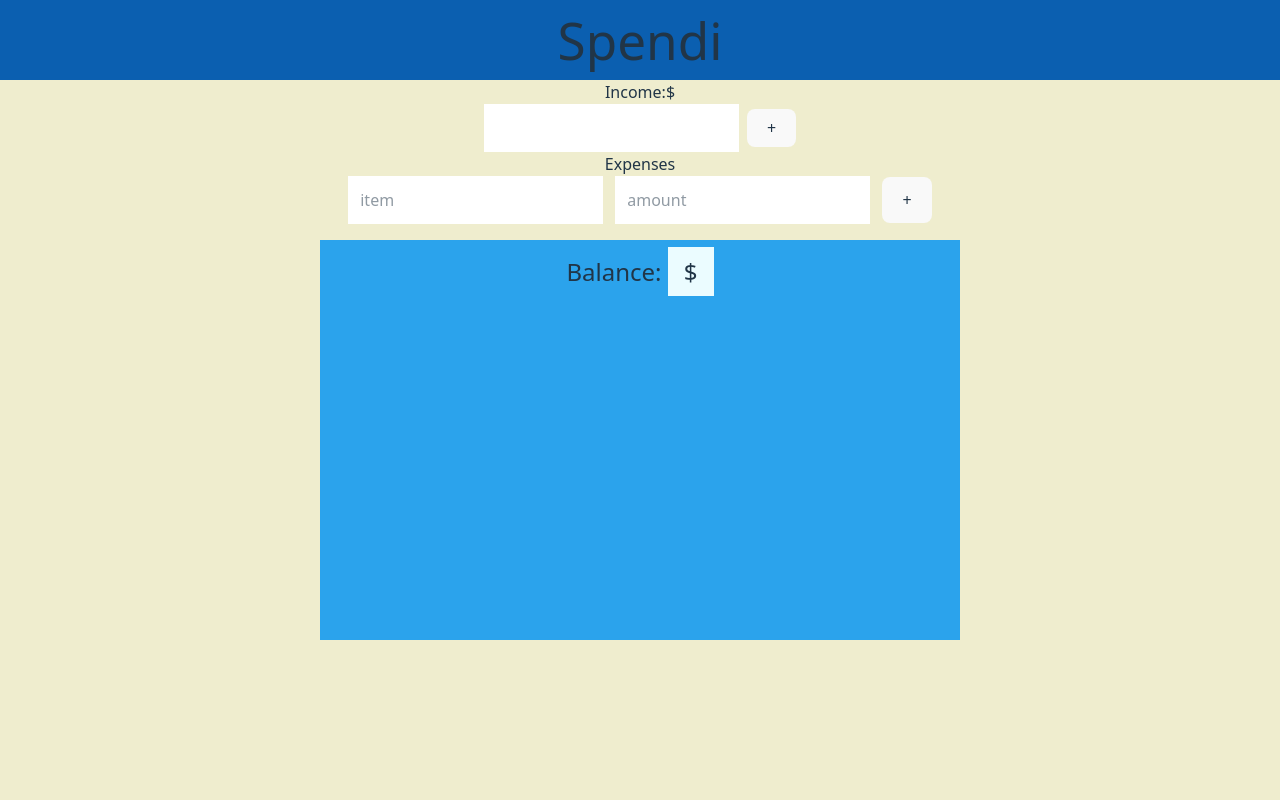
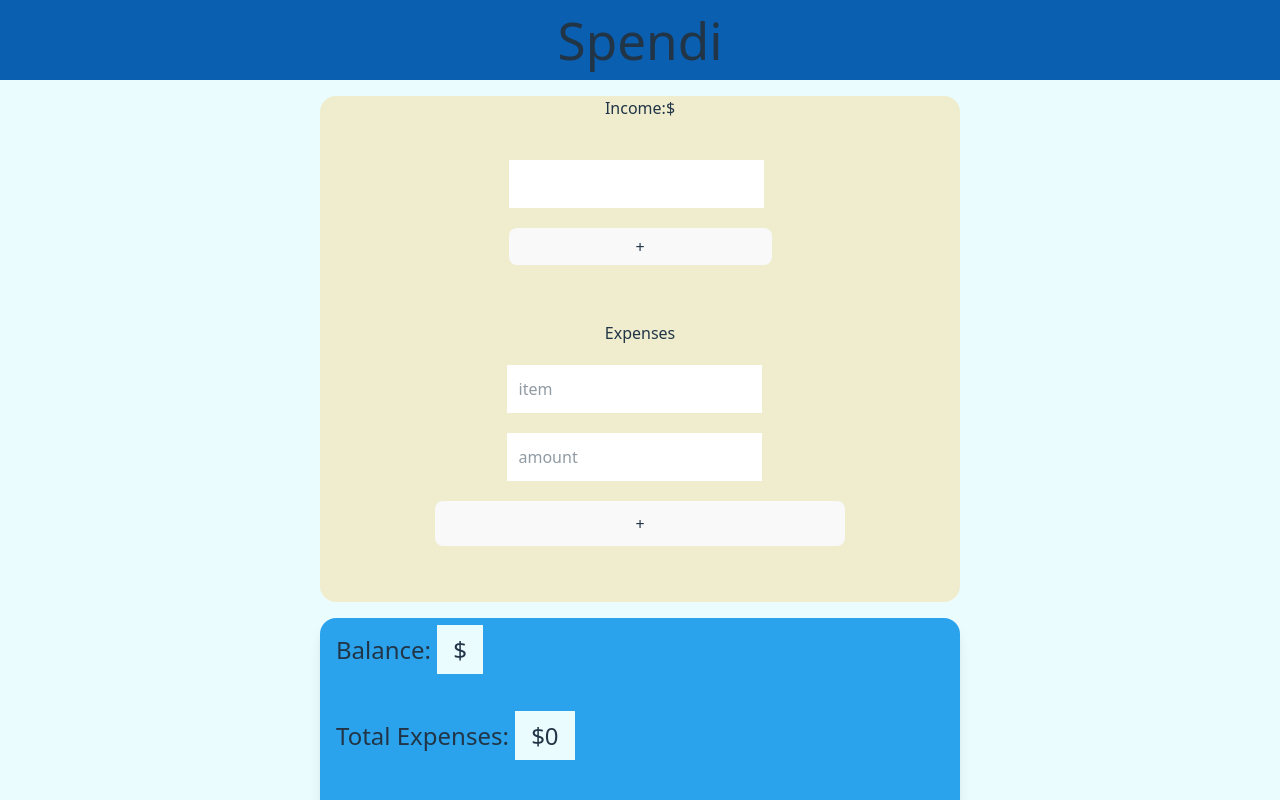
Before and after one commit to azongoismail/Spendi-react-app, a React (Vite) app: page / in a window 1280 px wide. Shown: the top 800 px of the page. Built offline with nearby package versions, Linux system fonts and the light colour scheme.

Commit message:
added the totalExpenses functionality and some CSS

```diff
--- a/src/App.css
+++ b/src/App.css
@@ -7,5 +7,5 @@ body {
     display: flex;
     justify-content: center;
     align-items:start;
-    /* min-height: 0vh; */
+    min-height: 0vh;
 }
--- a/src/Components/Balance.jsx
+++ b/src/Components/Balance.jsx
@@ -1,9 +1,10 @@
 import React from 'react'
 
-const Balance = ({balance}) => {
+const Balance = ({balance, totalExpenses}) => {
   return (
-    <div className='bg-[#2BA3EC] w-[50vw] h-[50vh] my-4 p-4 flex items-start justify-center'>
+    <div className='bg-[#2BA3EC] w-[50vw] h-[50vh] my-4 p-4 mx-auto flex flex-col items-start justify-start gap-[30px] shadow-lg rounded-2xl'>
       <p className='text-2xl '>Balance: <span className='bg-[#EBFCFF] py-2 px-4 text-2xl justify-start w-[50vw]'>${balance}</span> </p>
+      <p className='text-2xl my-6'>Total Expenses: <span className='bg-[#EBFCFF] py-2 px-4 -6 text-2xl justify-start w-[50vw]'>${totalExpenses}</span> </p>
     </div>
   )
 }
--- a/src/Components/Income.jsx
+++ b/src/Components/Income.jsx
@@ -9,6 +9,8 @@ const Income = () => {
     const [income, setIncome] = useState()
     const [totalIncome, setTotalIncome] = useState('')
     const [balance, setBalance] = useState('')
+    const [totalExpenses, setTotalExpenses] = useState(0)
+    // const [initialSpending, setInitialSpending] = useState([])
     const [ list, SetList] = useState([]);
     const [ amount, setAmount] = useState('')
     const [ item, setItem] = useState ('')
@@ -65,6 +67,11 @@ const Income = () => {
 const newRunningBalance = numericCurrentBalance - numericAmount;
 setBalance(newRunningBalance.toString());
 
+const newAmount  = parseFloat(amount);
+setTotalExpenses(preTotal => preTotal + newAmount);
+
+
+
 
     }
 
@@ -77,21 +84,26 @@ setBalance(newRunningBalance.toString());
      const deletedAmount = parseFloat(item.amount);
      const newbalance = parseFloat(balance) + deletedAmount;
      setBalance(newbalance.toString());
+
   }
 
 
+
   return (
-    <div class= "bg-[#EFEDCE] h-[100vh] flex justify-start items-center flex-col">
-      <p>Income:<span>${totalIncome}</span></p>
-      <form action="" onSubmit={handleIncomeSubmit}>
+    <>
+    <div class= "bg-[#EFEDCE] h-[100%] w-[50vw]  mx-auto my-4 flex justify-start items-center flex-col shadow-4xl rounded-2xl gap-10">
+        <p>Income:<span>${totalIncome}</span></p>
+      <form action="" onSubmit={handleIncomeSubmit} className='flex flex-col gap-5'>
+
         <input value={income} type="text" onChange={handleChange} class="bg-white p-3 mr-2" />
         <button class="p-3 text-5xl">+</button>
       </form>
-      <h2>Expenses</h2>
-      <form action="" onSubmit={handleExpensesSubmit}>
+
+      <form action="" onSubmit={handleExpensesSubmit} className='flex flex-col gap-5 my-4 items-center'>
+          <h2>Expenses</h2>
         <input type="text" value={item} class=" bg-white p-3 mr-3" placeholder='item' onChange={(e) => setItem(e.target.value)} />
         <input type="number" value={amount} class=" bg-white p-3 mr-3" placeholder='amount' onChange={(e) => setAmount(e.target.value)}/>
-        <button class="p-3 ">+</button>
+        <button className="p-3 w-[32vw] ">+</button>
       </form>
 
       {
@@ -102,16 +114,18 @@ setBalance(newRunningBalance.toString());
               <span className='text-xl '>{list.name}</span>
               <span className='text-lg'>${list.amount}</span>
               <FaTrash onClick={()=> deleteItem(list)} style={{ fontSize:'20px', color:'white'}} />
-
             </li>
            ))}
         </ul>
         </div>
       }
-      <Balance balance={balance} />
+
 
     </div>
+    <Balance balance={balance} totalExpenses={totalExpenses} />
+    </>
   )
+
 }
 
 export default Income;
```
